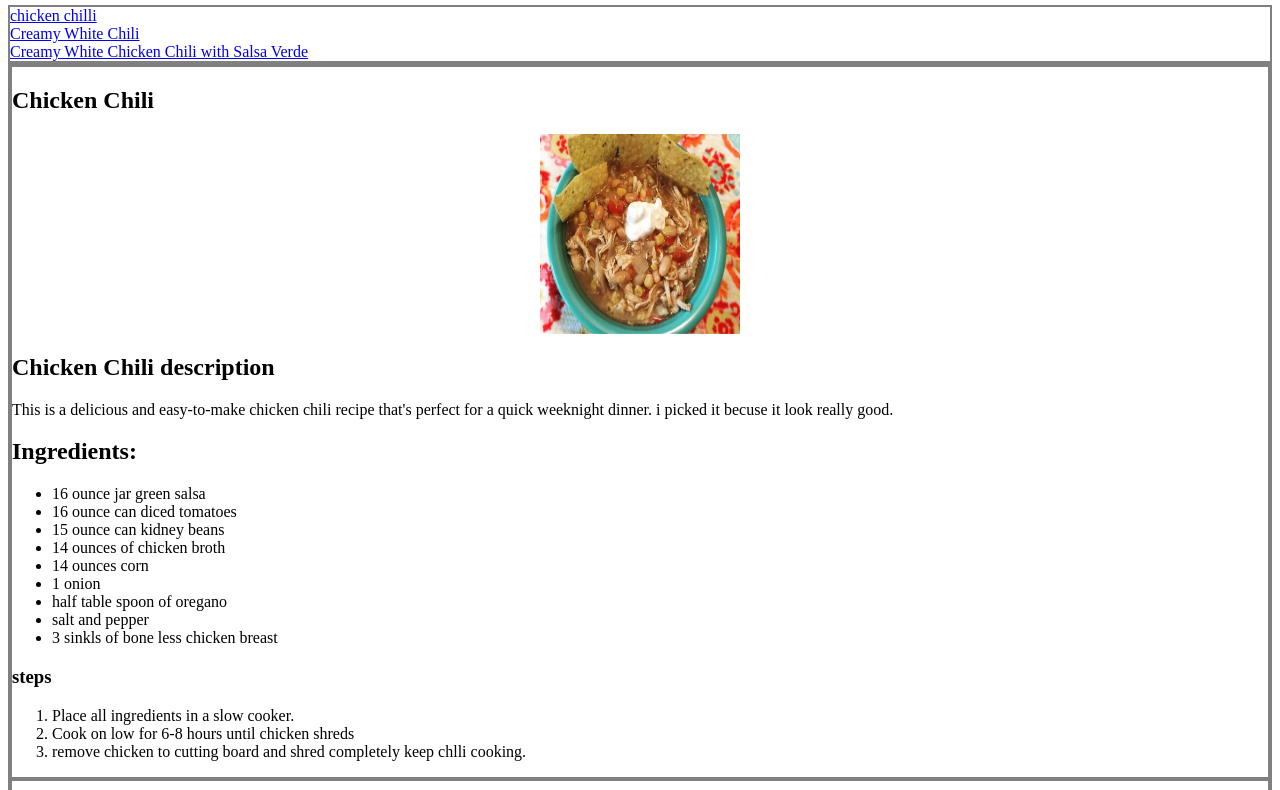
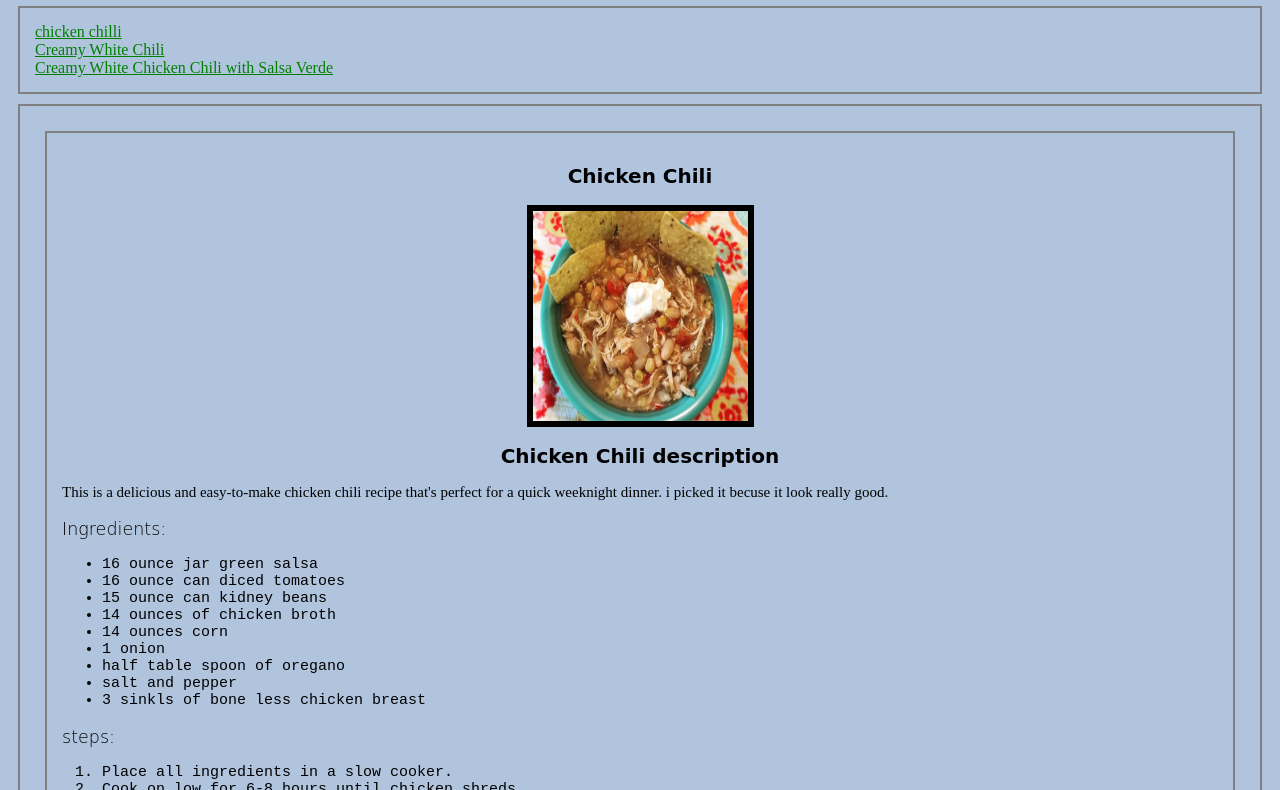
Before and after one commit to BWL-CS/cs1-recipe-blog-BAR, a plain HTML site: page index.html in a window 1280 px wide. Shown: the part 75-865 px from the top of the page. Drawn offline with Linux system fonts and the light colour scheme.

Commit message:
Pending changes exported from your codespace

```diff
--- a/index.html
+++ b/index.html
@@ -24,11 +24,12 @@
 
     <img src="230792-crock-pot-chicken-chili-Bebe-Russell-4x3-0f036e279b164363b2c8d5f7a0991766.webp" alt="food">
 
+
     <h2>Chicken Chili description</h2>
 
     <p>This is a delicious and easy-to-make chicken chili recipe that's perfect for a quick weeknight dinner. i picked it becuse it look really good.</p>
 
-    <h2>Ingredients:</h2>
+    <h3>Ingredients:</h3>
     <ul>
       <li>16 ounce jar green salsa</li>
       <li>16 ounce can diced tomatoes</li>
@@ -40,7 +41,7 @@
       <li>salt and pepper</li>
       <li>3 sinkls of bone less chicken breast</li>
     </ul>
-<h3>steps</h3>
+<h3>steps:</h3>
     <ol>
       <li>Place all ingredients in a slow cooker.</li>
       <li>Cook on low for 6-8 hours until chicken shreds</li>
@@ -52,11 +53,11 @@
   <div id="b">
     <h2>Creamy White Chicken Chili </h2>
    <img src="229949-creamy-white-chili-PICS-Beauty-4x3-dea5292e18d24161a1ff1983c7274377.webp" alt="food">
-    <h1>Creamy White Chili description</h1>
+    <h2>Creamy White Chili description</h2>
 
     <p2>this is a good recipe to do when you are hungry and has a good tangy flavor. this is a very dair rich dish so its gonna fill you up quick.   </p2>
 
-    <h2>Ingredients:</h2>
+    <h3>Ingredients:</h3>
     <ul>
       <li>1 tablespoon olive oil</li>
       <li>1 pound skinless, boneless chicken breasts, cut into ½-inch cubes</li>
@@ -74,7 +75,7 @@
       <li>1/2 cup sour cream</li>
       <li>1/2 cup heavy cream</li>
     </ul>
-<h3>steps</h3>
+<h3>steps:</h3>
     <ol>
       <li>gather ingredients</li>
       <li>Heat olive oil in a large saucepan over medium heat. Add chicken, onion, and garlic; cook and stir until chicken is no longer pink in centers and the juices run clear, 10 to 15 minutes.</li>
@@ -83,7 +84,7 @@
     </ol>
     </div>
     <div id="c">
-<h1>Creamy White Chicken Chili with Salsa Verde</h1>
+<h2>Creamy White Chicken Chili with Salsa Verde</h2>
       <img src="5197437-556569c781bb4ec8b1abb5b5ae1ace05.webp" alt="food">
 <br>
 
@@ -92,7 +93,7 @@
 <p3>chllii always a crowd pleaser serves as a dense meal for the family. this is a simple meal the the family will love.</p3>
 <br>
 <br>
-<h2>Ingredients:</h2>
+<h3>Ingredients:</h3>
 
 <ul>
 
@@ -116,7 +117,7 @@
   <li>2 teaspoons dried oregano</li>
 </ul>
 
-<h3>steps</h3>
+<h3>steps:</h3>
 
 <ol>
   <li>Place cream cheese in a microwave-safe bowl. Microwave on high power until soft, about 20 seconds. Stir in half-and-half until combined; set aside.</li>
--- a/style.css
+++ b/style.css
@@ -1,11 +1,67 @@
 img{
- width: 200px;
- height: 200px;
+ width: 215px;
+ height: 210px;
 display: block;
   margin: 0 auto;
 }
 
 div{
     border: 2px solid gray;
+    padding: 15px;
+    margin: 10px;
 
 }
+
+h1{
+  text-align: center;
+  text-decoration: underline;
+
+
+}
+
+h2{
+  font-size: 20px;
+  text-align: center;
+}
+h3{
+  font-weight:300
+}
+
+img {
+  border: 6px solid black;
+}
+
+a{
+  color:green;
+  text-decoration:underline
+}
+h1,h2,h3{
+ font-family:cursive
+
+}
+
+body{
+  background-color:lightsteelblue
+}
+
+li{
+  font-size: 15px;
+  font-family:'Courier New', Courier, monospace
+}
+
+p{
+  font-size: 15px;
+  font-family:'Times New Roman', Times, serif
+}
+
+#a{
+  font-size: 15px;
+}
+
+#b{
+  font-size: 15px;
+}
+
+#c{
+  font-size: 15px;
+}
```
